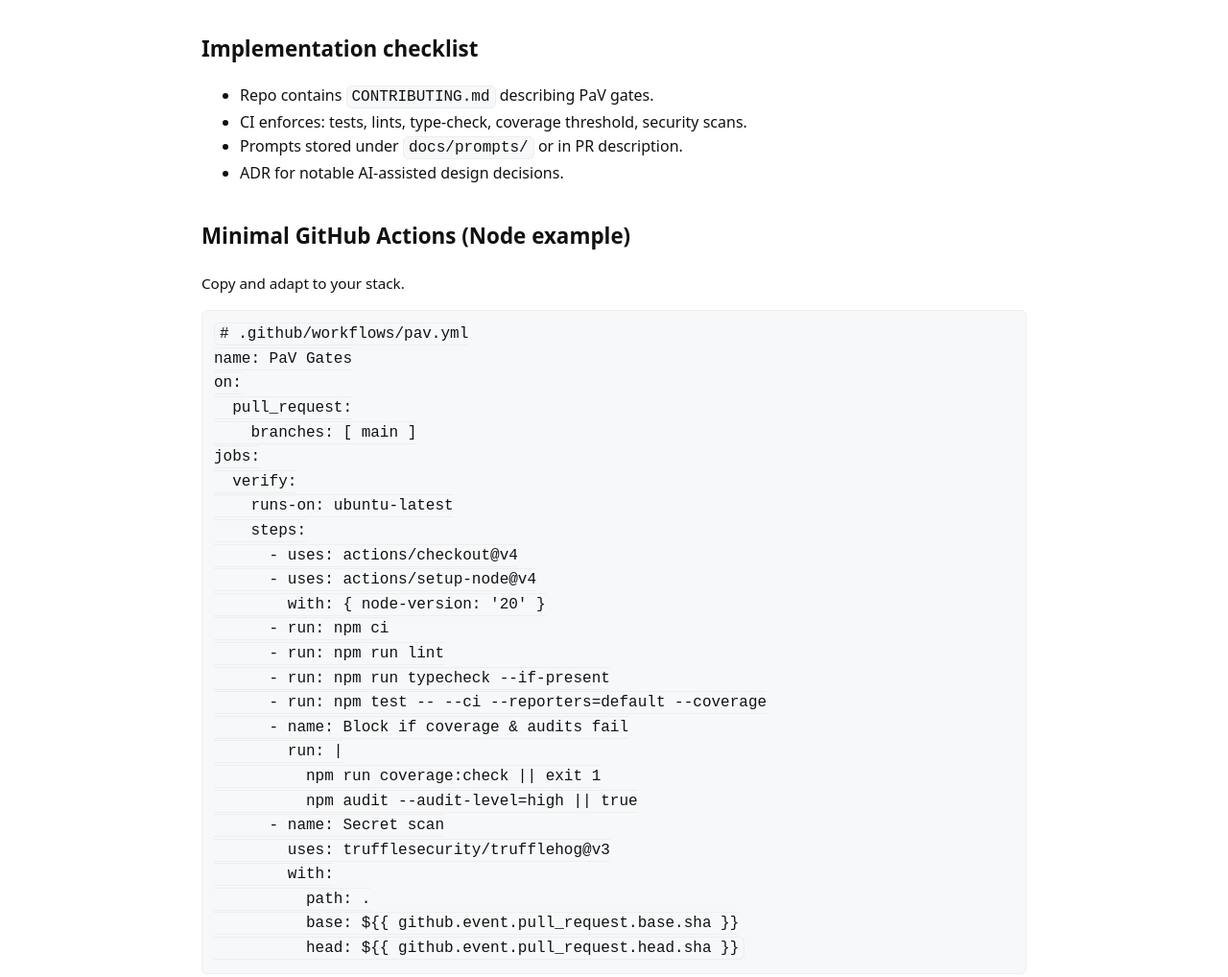
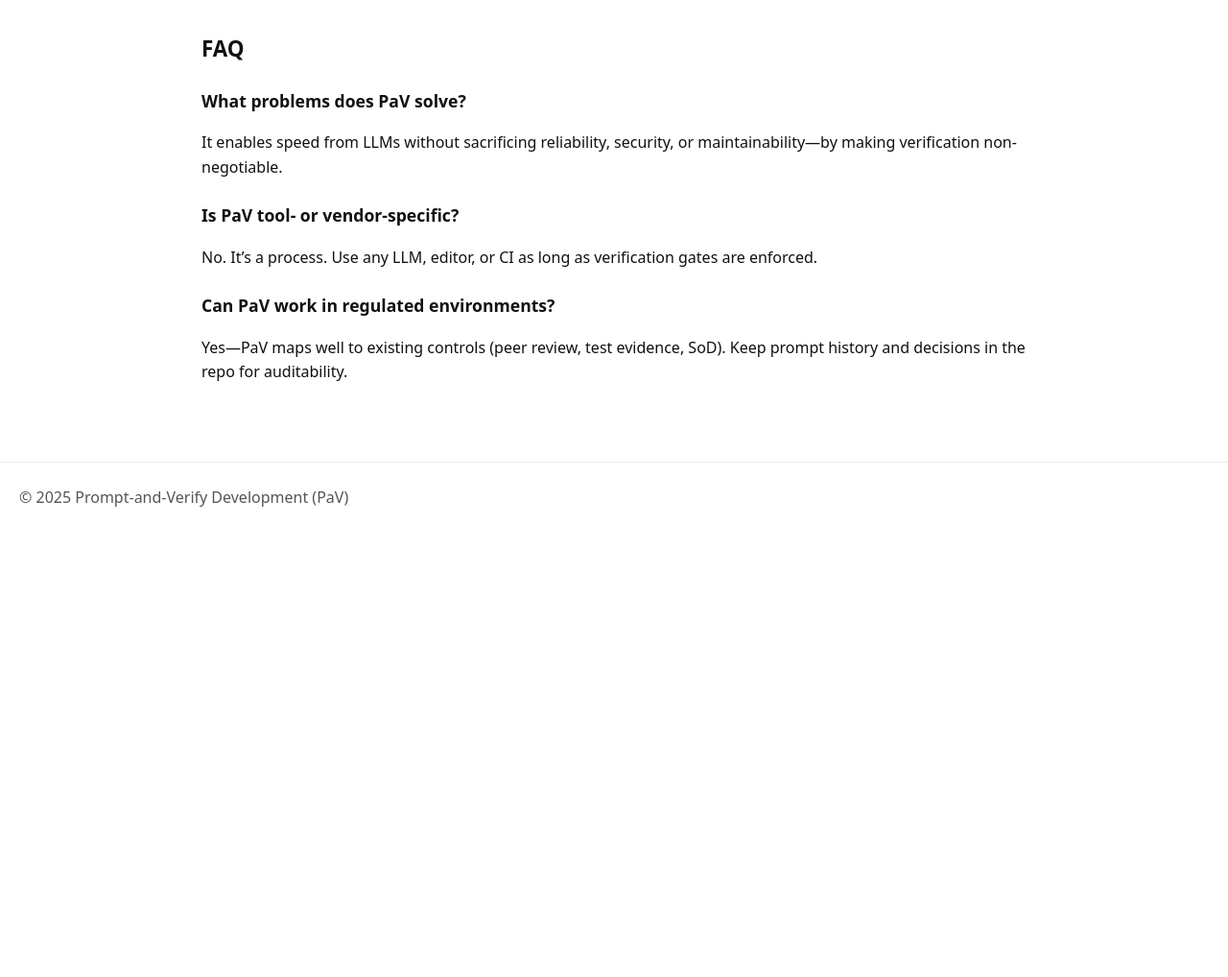
Before and after one commit to mo-ezra/Prompt-and-Verify_Development, a plain HTML site: page index.html in a window 1280 px wide. Shown: the part 1740-2758 px from the top of the page at 96% size. After the commit the page ends 2295 px from the top, so only its background shows below. Drawn offline with Linux system fonts and the light colour scheme.

Commit message:
Trim FAQ and remove extra sections

```diff
--- a/index.html
+++ b/index.html
@@ -103,43 +103,6 @@
 - Postgres 15, Node.js Prisma ORM.
 - Ensure transactions and rollback on failure.</code></pre>
 
-    <h2 id="implementation-checklist">Implementation checklist</h2>
-    <ul>
-      <li>Repo contains <code>CONTRIBUTING.md</code> describing PaV gates.</li>
-      <li>CI enforces: tests, lints, type-check, coverage threshold, security scans.</li>
-      <li>Prompts stored under <code>docs/prompts/</code> or in PR description.</li>
-      <li>ADR for notable AI-assisted design decisions.</li>
-    </ul>
-
-    <h2 id="ci-sample">Minimal GitHub Actions (Node example)</h2>
-    <p class="small">Copy and adapt to your stack.</p>
-    <pre><code># .github/workflows/pav.yml
-name: PaV Gates
-on:
-  pull_request:
-    branches: [ main ]
-jobs:
-  verify:
-    runs-on: ubuntu-latest
-    steps:
-      - uses: actions/checkout@v4
-      - uses: actions/setup-node@v4
-        with: { node-version: '20' }
-      - run: npm ci
-      - run: npm run lint
-      - run: npm run typecheck --if-present
-      - run: npm test -- --ci --reporters=default --coverage
-      - name: Block if coverage & audits fail
-        run: |
-          npm run coverage:check || exit 1
-          npm audit --audit-level=high || true
-      - name: Secret scan
-        uses: trufflesecurity/trufflehog@v3
-        with:
-          path: .
-          base: ${{ github.event.pull_request.base.sha }}
-          head: ${{ github.event.pull_request.head.sha }}</code></pre>
-
     <h2 id="faq">FAQ</h2>
     <h3>What problems does PaV solve?</h3>
     <p>It enables speed from LLMs without sacrificing reliability, security, or maintainability—by making verification non-negotiable.</p>
@@ -150,28 +113,10 @@ jobs:
     <h3>Can PaV work in regulated environments?</h3>
     <p>Yes—PaV maps well to existing controls (peer review, test evidence, SoD). Keep prompt history and decisions in the repo for auditability.</p>
 
-    <h3>How do I start?</h3>
-    <ol>
-      <li>Adopt the CI gates above.</li>
-      <li>Add a <code>CONTRIBUTING.md</code> with PaV rules.</li>
-      <li>Store prompts with the code or PR.</li>
-      <li>Pilot on a small service; iterate.</li>
-    </ol>
-
-    <h3>Is PaV only for “fixes” or also for net-new code?</h3>
-    <p>Both. The key is always the same: code is accepted only after verification passes.</p>
-
-    <h2 id="credits">Attribution & license</h2>
-    <p>Proposed and maintained by <a href="https://github.com/<your-username>">@<your-username></a>. Content licensed under <a href="https://creativecommons.org/licenses/by/4.0/">CC BY 4.0</a>. Please link back to this page when referencing the term.</p>
-
-    <h2 id="changelog">Changelog</h2>
-    <ul>
-      <li><strong>v1.0</strong> — Initial definition, workflow, CI sample, FAQ.</li>
-    </ul>
   </main>
 
   <footer>
-    <div>© <span id="y"></span> Prompt-and-Verify Development (PaV) • <a href="#definition">Definition</a> • <a href="#workflow">Workflow</a> • <a href="#faq">FAQ</a></div>
+    <div>© <span id="y"></span> Prompt-and-Verify Development (PaV)
   </footer>
   <script>document.getElementById('y').textContent = new Date().getFullYear();</script>
 </body>
```
